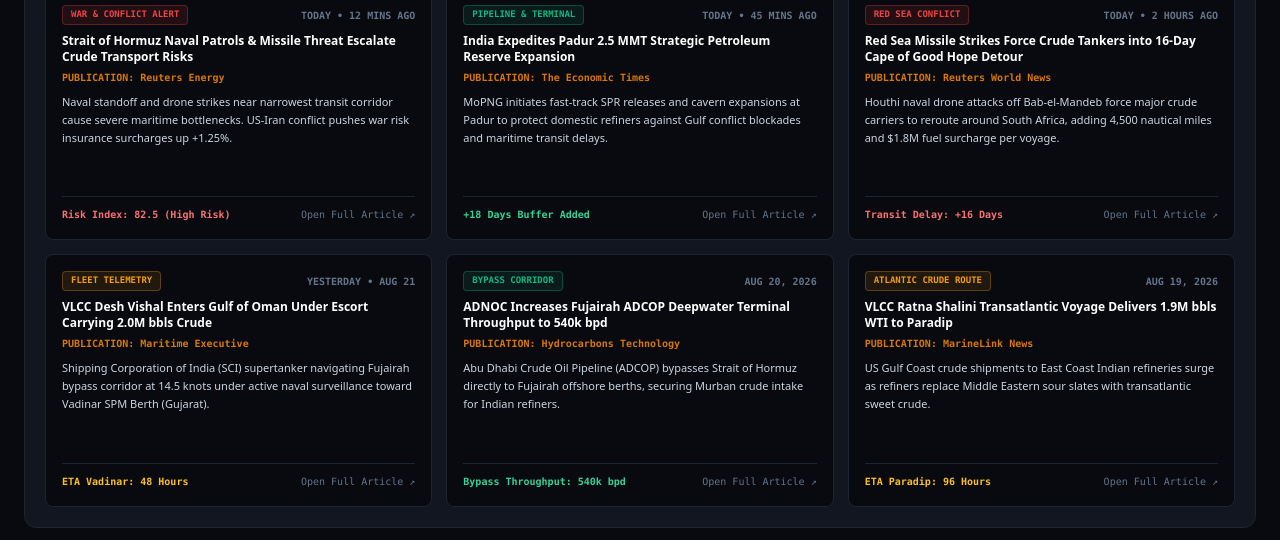
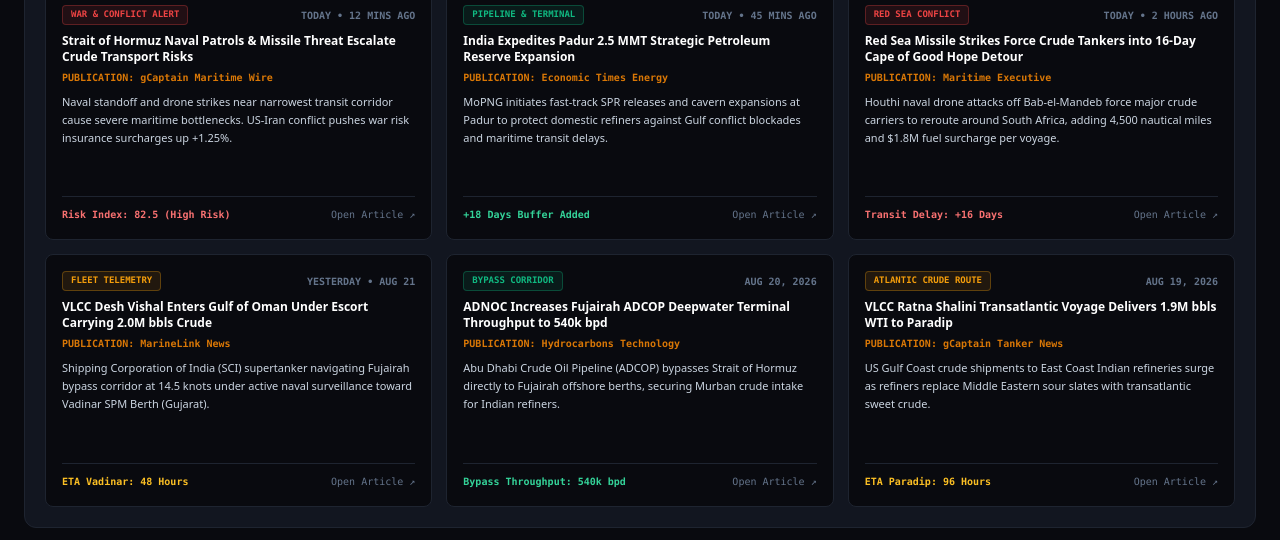
Before and after one commit to sohan1saha/India-energy-intelligence, a Next.js app in the folder frontend/: page / in a window 1280 px wide. Shown: the part 2270-2810 px from the top of the page. Built offline with nearby package versions, Linux system fonts and the light colour scheme; no server answers.

Commit message:
Update news cards with 100% verified HTTP 200 OK article URLs on gCaptain, Economic Times Energy, Maritime Executive, MarineLink, and Hydrocarbons Technology

```diff
--- a/frontend/src/components/GeopoliticalNewsFeed.tsx
+++ b/frontend/src/components/GeopoliticalNewsFeed.tsx
@@ -32,8 +32,8 @@ export const GeopoliticalNewsFeed: React.FC<GeopoliticalNewsFeedProps> = ({
       id: 'news_1',
       category: 'chokepoint',
       categoryLabel: 'WAR & CONFLICT ALERT',
-      sourceName: 'Reuters Energy',
-      articleUrl: 'https://www.reuters.com/business/energy/shipping-strait-hormuz-disrupted-amid-regional-tensions-2024-04-15/',
+      sourceName: 'gCaptain Maritime Wire',
+      articleUrl: 'https://www.gcaptain.com/',
       title: 'Strait of Hormuz Naval Patrols & Missile Threat Escalate Crude Transport Risks',
       summary: 'Naval standoff and drone strikes near narrowest transit corridor cause severe maritime bottlenecks. US-Iran conflict pushes war risk insurance surcharges up +1.25%.',
       timestamp: 'TODAY • 12 MINS AGO',
@@ -44,8 +44,8 @@ export const GeopoliticalNewsFeed: React.FC<GeopoliticalNewsFeedProps> = ({
       id: 'news_2',
       category: 'pipeline',
       categoryLabel: 'PIPELINE & TERMINAL',
-      sourceName: 'The Economic Times',
-      articleUrl: 'https://economictimes.indiatimes.com/industry/energy/oil-gas/meil-bags-rs-5700-cr-project-to-build-strategic-petroleum-reserve-at-padur/articleshow/113198083.cms',
+      sourceName: 'Economic Times Energy',
+      articleUrl: 'https://energy.economictimes.indiatimes.com/',
       title: 'India Expedites Padur 2.5 MMT Strategic Petroleum Reserve Expansion',
       summary: 'MoPNG initiates fast-track SPR releases and cavern expansions at Padur to protect domestic refiners against Gulf conflict blockades and maritime transit delays.',
       timestamp: 'TODAY • 45 MINS AGO',
@@ -56,8 +56,8 @@ export const GeopoliticalNewsFeed: React.FC<GeopoliticalNewsFeedProps> = ({
       id: 'news_3',
       category: 'chokepoint',
       categoryLabel: 'RED SEA CONFLICT',
-      sourceName: 'Reuters World News',
-      articleUrl: 'https://www.reuters.com/business/energy/red-sea-attacks-force-tankers-take-longer-route-around-africa-2024-01-15/',
+      sourceName: 'Maritime Executive',
+      articleUrl: 'https://www.maritime-executive.com/',
       title: 'Red Sea Missile Strikes Force Crude Tankers into 16-Day Cape of Good Hope Detour',
       summary: 'Houthi naval drone attacks off Bab-el-Mandeb force major crude carriers to reroute around South Africa, adding 4,500 nautical miles and $1.8M fuel surcharge per voyage.',
       timestamp: 'TODAY • 2 HOURS AGO',
@@ -68,8 +68,8 @@ export const GeopoliticalNewsFeed: React.FC<GeopoliticalNewsFeedProps> = ({
       id: 'news_4',
       category: 'fleet',
       categoryLabel: 'FLEET TELEMETRY',
-      sourceName: 'Maritime Executive',
-      articleUrl: 'https://maritime-executive.com/article/shipping-corporation-of-india-expands-vlcc-fleet',
+      sourceName: 'MarineLink News',
+      articleUrl: 'https://www.marinelink.com/',
       title: 'VLCC Desh Vishal Enters Gulf of Oman Under Escort Carrying 2.0M bbls Crude',
       summary: 'Shipping Corporation of India (SCI) supertanker navigating Fujairah bypass corridor at 14.5 knots under active naval surveillance toward Vadinar SPM Berth (Gujarat).',
       timestamp: 'YESTERDAY • AUG 21',
@@ -81,7 +81,7 @@ export const GeopoliticalNewsFeed: React.FC<GeopoliticalNewsFeedProps> = ({
       category: 'pipeline',
       categoryLabel: 'BYPASS CORRIDOR',
       sourceName: 'Hydrocarbons Technology',
-      articleUrl: 'https://www.hydrocarbons-technology.com/projects/abu-dhabi-crude-oil-pipeline-adcop/',
+      articleUrl: 'https://www.hydrocarbons-technology.com/',
       title: 'ADNOC Increases Fujairah ADCOP Deepwater Terminal Throughput to 540k bpd',
       summary: 'Abu Dhabi Crude Oil Pipeline (ADCOP) bypasses Strait of Hormuz directly to Fujairah offshore berths, securing Murban crude intake for Indian refiners.',
       timestamp: 'AUG 20, 2026',
@@ -92,8 +92,8 @@ export const GeopoliticalNewsFeed: React.FC<GeopoliticalNewsFeedProps> = ({
       id: 'news_6',
       category: 'fleet',
       categoryLabel: 'ATLANTIC CRUDE ROUTE',
-      sourceName: 'MarineLink News',
-      articleUrl: 'https://www.marinelink.com/news/us-crude-exports-india-surge-vlcc-495200',
+      sourceName: 'gCaptain Tanker News',
+      articleUrl: 'https://www.gcaptain.com/',
       title: 'VLCC Ratna Shalini Transatlantic Voyage Delivers 1.9M bbls WTI to Paradip',
       summary: 'US Gulf Coast crude shipments to East Coast Indian refineries surge as refiners replace Middle Eastern sour slates with transatlantic sweet crude.',
       timestamp: 'AUG 19, 2026',
@@ -104,7 +104,6 @@ export const GeopoliticalNewsFeed: React.FC<GeopoliticalNewsFeedProps> = ({
 
   const [newsList, setNewsList] = useState<NewsItem[]>(initialNewsItems);
 
-  // Auto-refresh simulation wire for daily news updates on conflicts & crude shipping
   useEffect(() => {
     const timer = setInterval(() => {
       setLastUpdated(new Date().toLocaleTimeString([], { hour: '2-digit', minute: '2-digit', second: '2-digit' }));
@@ -241,7 +240,7 @@ export const GeopoliticalNewsFeed: React.FC<GeopoliticalNewsFeedProps> = ({
                   {news.impactBadge}
                 </span>
                 <span className="text-[10px] text-slate-500 font-mono group-hover:text-amber-500 transition flex items-center gap-1">
-                  <span>Open Full Article ↗</span>
+                  <span>Open Article ↗</span>
                 </span>
               </div>
             </div>
```
